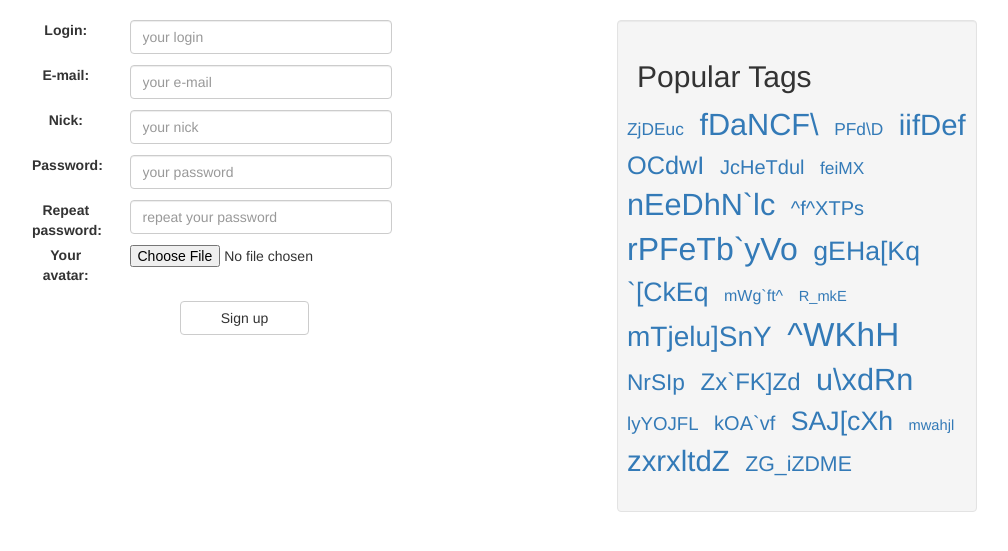
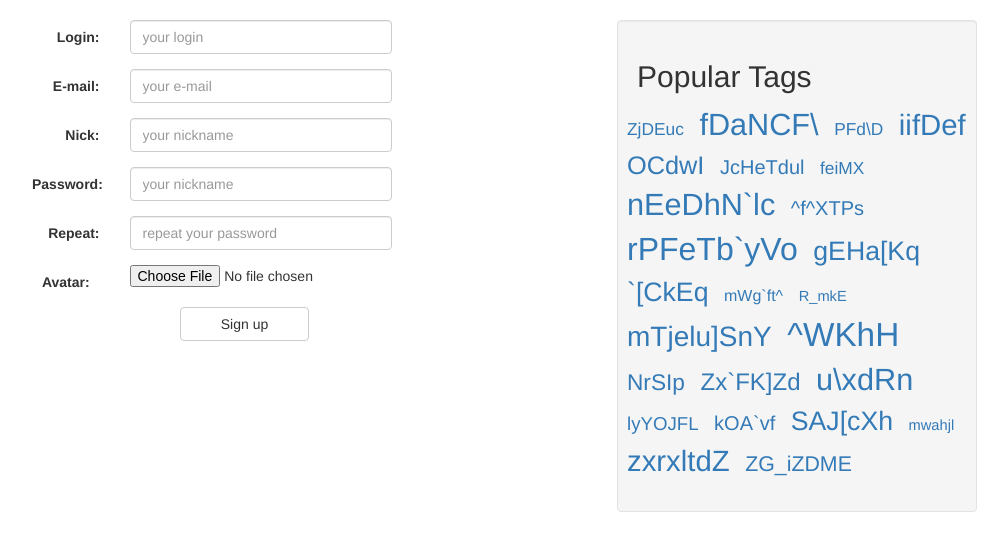
Before and after one commit to ed-asriyan/AskAsriyan, a Django app: page /sign_up/ in a window 1280 px wide. Shown: the part 52-603 px from the top of the page, without its empty margins (233-1241 px from the left). Run offline with Django 3.2, Linux system fonts and the light colour scheme; some libraries are stand-ins or nearby versions.

Commit message:
Improve sign_up.html

```diff
--- a/templates/blocks/sign_up.html
+++ b/templates/blocks/sign_up.html
@@ -1,57 +1,66 @@
 <div class="row">
     <div class="col-xs-12 col-sm-offset-1 col-sm-10 col-md-10 col-lg-offset-3 col-lg-6">
-        <form action="/register/" method="POST">
-            <div class="row">
-                <label class="center-block col-sm-3 col-md-3 col-lg-3"
-                       style="text-align: center; ">Login:</label>
+        <form class="form-horizontal" action="/register/" method="POST">
+            <div class="form-group {% if sign_up_user_name_exists %}has-error{% endif %}">
+                <label class="control-label center-block col-sm-3" for="sign_in_username_input">Login:</label>
+                <div class="col-sm-9">
+                    <input class="form-control" placeholder="your login" name="username" id="sign_in_username_input"
+                           value="{{ username }}">
+                </div>
+                {% if sign_up_user_name_exists %}
+                    <span class="help-block col-sm-offset-3 col-sm-9">Username already exists.</span>
+                {% endif %}
+            </div>
+            <div class="form-group {% if sign_up_email_exists or sign_up_email_invalid %}has-error{% endif %}">
+                <label class="control-label center-block col-sm-3" for="sign_in_email_input">E-mail:</label>
                 <div class="col-sm-9 col-md-9 col-lg-9">
-                    <input class="form-control" placeholder="your login" name="username">
+                    <input class="form-control" type="email" placeholder="your e-mail" name="email"
+                           id="sign_in_email_input" value="{{ email }}">
+                </div>
+                {% if sign_up_email_exists %}
+                    <span class="help-block col-sm-offset-3 col-sm-9">E-mail already exists.</span>
+                {% endif %}
+                {% if sign_up_email_invalid %}
+                    <span class="help-block col-sm-offset-3 col-sm-9">E-mail is invalid.</span>
+                {% endif %}
+            </div>
+            <div class="form-group {% if sign_up_nick_invalid %}has-error{% endif %}">
+                <label class="control-label center-block col-sm-3" for="sign_in_nick_input">Nick:</label>
+                <div class="col-sm-9">
+                    <input class="form-control" placeholder="your nickname" name="nickname" id="sign_in_nick_input"
+                           value="{{ nickname }}">
+                </div>
+                {% if sign_up_user_name_exists %}
+                    <span class="help-block col-sm-offset-3 col-sm-9">Invalid nick.</span>
+                {% endif %}
+            </div>
+            <div class="form-group {% if sign_up_password_invalid %}has-error{% endif %}">
+                <label class="control-label center-block col-sm-3" for="sign_in_password_input">Password:</label>
+                <div class="col-sm-9">
+                    <input class="form-control" type="password" placeholder="your nickname" name="password"
+                           id="sign_in_password_input">
+                </div>
+                {% if sign_up_user_name_exists %}
+                    <span class="help-block col-sm-offset-3 col-sm-9">Invalid password.</span>
+                {% endif %}
+            </div>
+            <div class="form-group">
+                <label class="control-label center-block col-sm-3" for="sign_in_password_input">Repeat:</label>
+                <div class="col-sm-9">
+                    <input class="form-control" type="password" placeholder="repeat your password"
+                           id="sign_in_repeat_password_input"">
                 </div>
             </div>
-            <div class="row" style="height:11px"></div>
-            <div class="row">
-                <label class="center-block col-sm-3 col-md-3 col-lg-3"
-                       style="text-align: center;">E-mail:</label>
-                <div class="col-sm-9 col-md-9 col-lg-9">
-                    <input class="form-control" type="email" placeholder="your e-mail" name="email">
-                </div>
-            </div>
-            <div class="row" style="height:11px"></div>
-            <div class="row">
-                <label class="center-block col-sm-3 col-md-3 col-lg-3"
-                       style="text-align: center;">Nick:</label>
-                <div class="col-sm-9 col-md-9 col-lg-9">
-                    <input class="form-control" placeholder="your nick" name="nickname">
-                </div>
-            </div>
-            <div class="row" style="height:11px"></div>
-            <div class="row">
-                <label class="center-block col-sm-3 col-md-3 col-lg-3"
-                       style="text-align: center;">Password:</label>
-                <div class="col-sm-9 col-md-9 col-lg-9">
-                    <input class="form-control" type="password" placeholder="your password" name="password">
-                </div>
-            </div>
-            <div class="row" style="height:11px"></div>
-            <div class="row">
-                <label class="center-block col-sm-3 col-md-3 col-lg-3"
-                       style="text-align: center;">Repeat password:</label>
-                <div class="col-sm-9 col-md-9 col-lg-9">
-                    <input class="form-control" type="password" placeholder="repeat your password">
+            <div class="form-group">
+                <label class="control-label center-block col-sm-3"
+                       style="text-align: center;">Avatar:</label>
+                <div class="col-sm-9">
+                    <input type="file" name="somename" size="chars" accept="image/*">
                 </div>
             </div>
             <div class="row">
-                <label class="center-block col-sm-3 col-md-3 col-lg-3"
-                       style="text-align: center;">Your avatar:</label>
-                <div class="col-sm-9 col-md-9 col-lg-9">
-                    <input type="file" name="somename" size="chars" accept="image/*">
-                </div>
-            </div>
-            <div class="row" style="height:11px"></div>
-            <div class="row">
                 <button type="submit" class="btn btn-default col-xs-offset-4 col-sm-offset-5 col-xs-4">Sign up</button>
             </div>
-
         </form>
     </div>
 </div>
```
